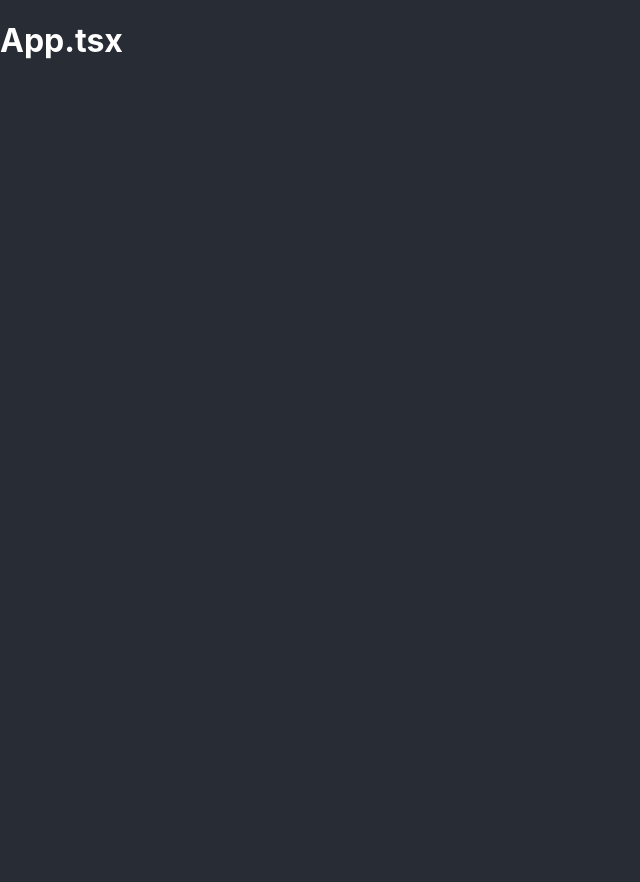
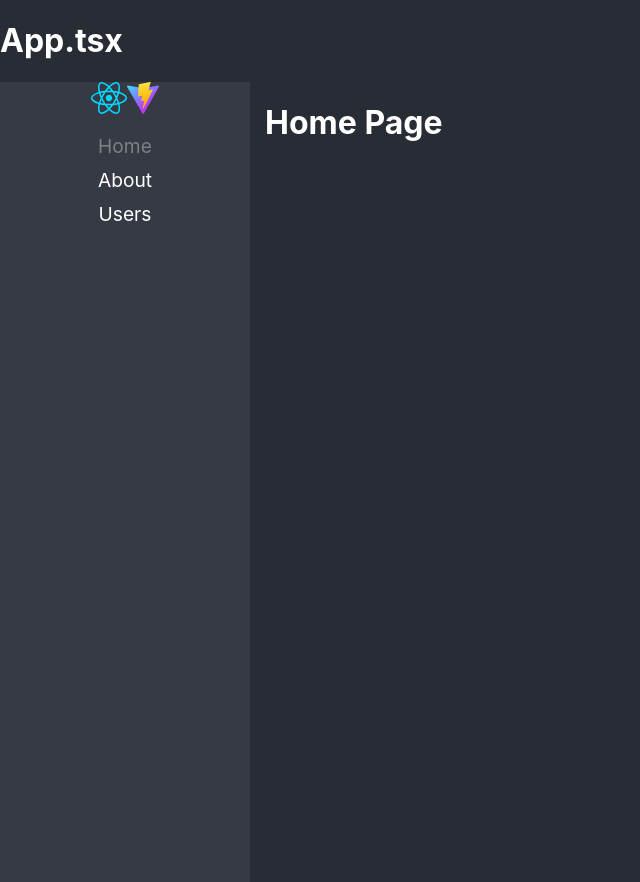
Before and after one commit to jotasenator/ReactTypeScript-ProyectoInicial, a React (Vite) app: page /home in a window 1280 px wide. Shown: the whole page, without its empty margins (0-640 px from the left). Before the commit the page ends 800 px from the top, so only its background shows below. Built offline with nearby package versions, Linux system fonts and the light colour scheme.

Commit message:
implement router version 6

```diff
--- a/package.json
+++ b/package.json
@@ -10,7 +10,8 @@
   },
   "dependencies": {
     "react": "^18.2.0",
-    "react-dom": "^18.2.0"
+    "react-dom": "^18.2.0",
+    "react-router-dom": "^6.4.5"
   },
   "devDependencies": {
     "@types/react": "^18.0.24",
--- a/src/App.tsx
+++ b/src/App.tsx
@@ -1,9 +1,11 @@
 import { useState } from "react";
+import { Navigation } from "./routes/Navigation";
 
 function App() {
   return (
     <>
       <h1>App.tsx</h1>
+      <Navigation />
     </>
   );
 }
--- /dev/null
+++ b/src/routes/Navigation.tsx
@@ -0,0 +1,51 @@
+import { BrowserRouter } from "react-router-dom";
+import { Routes, Route, NavLink, Navigate } from "react-router-dom";
+import logo from "../assets/react.svg";
+import vite from "../../public/vite.svg";
+
+export const Navigation = () => {
+  return (
+    <BrowserRouter>
+      <div className="main-layout">
+        <nav>
+          <img src={logo} alt="React logo" />
+          <img src={vite} alt="Vite logo" />
+          <ul>
+            <li>
+              <NavLink
+                to="/home"
+                className={({ isActive }) => (isActive ? "nav-active" : "")}
+              >
+                Home
+              </NavLink>
+            </li>
+            <li>
+              <NavLink
+                to="/about"
+                className={({ isActive }) => (isActive ? "nav-active" : "")}
+              >
+                About
+              </NavLink>
+            </li>
+            <li>
+              <NavLink
+                to="/users"
+                className={({ isActive }) => (isActive ? "nav-active" : "")}
+              >
+                Users
+              </NavLink>
+            </li>
+          </ul>
+        </nav>
+
+        <Routes>
+          <Route path="/home" element={<h1>Home Page</h1>} />
+          <Route path="/about" element={<h1>About Page</h1>} />
+          <Route path="/users" element={<h1>Users Page</h1>} />
+
+          <Route path="/*" element={<Navigate to="/home" replace />} />
+        </Routes>
+      </div>
+    </BrowserRouter>
+  );
+};
```
Also changed, not shown: 1 other file (tests, documents, lock files or other folders).
